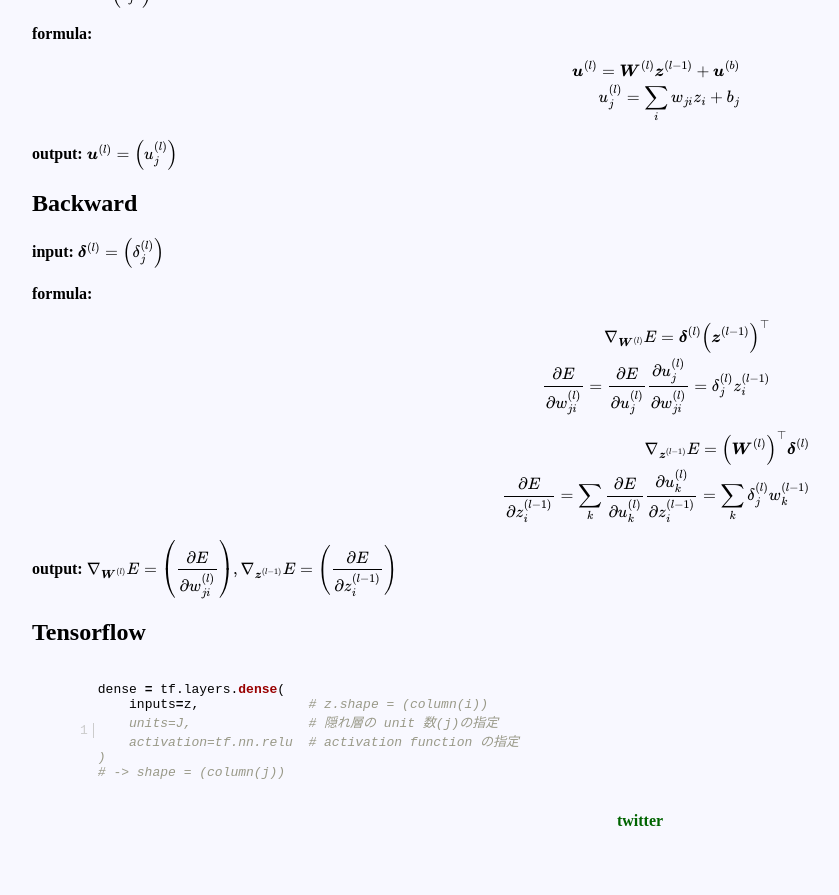
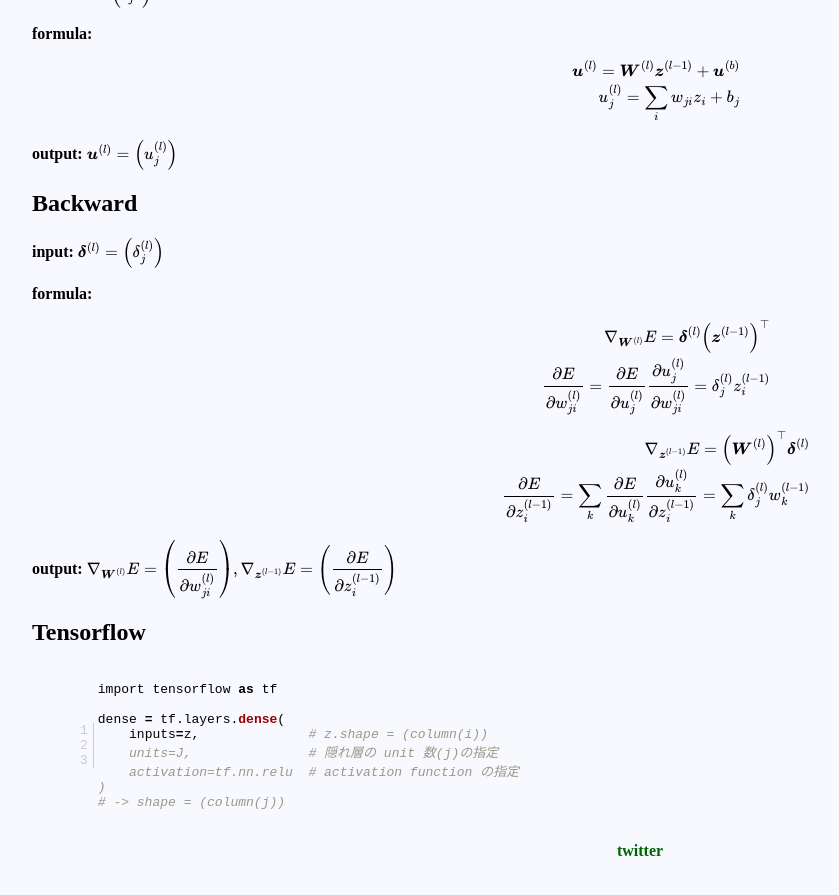
Before and after one commit to HUITCLUB/HUITCLUB.github.io, a Jekyll site: the page built from _posts/2018-03-02-DenseLayer.md, in a window 1280 px wide and 900 px high, scrolled down 883 px. Shown: the top 895 px of the window, without its empty margins (0-839 px from the left). Built offline with Jekyll 4.4.1, drawn with Linux system fonts in a browser that asks for light colours; formulas are drawn with MathJax 3; before the commit the page ends 1753 px from its top, so only the background shows below that.

Commit message:
make dense

```diff
--- a/_posts/2018-03-02-DenseLayer.md
+++ b/_posts/2018-03-02-DenseLayer.md
@@ -58,7 +58,9 @@ $$
 
 ## Tensorflow
 
-{% highlight python linenos %}
+{% highlight python linenos%}
+import tensorflow as tf
+
 dense = tf.layers.dense(
     inputs=z,              # z.shape = (column(i))
     units=J,               # 隠れ層の unit 数(j)の指定
```
